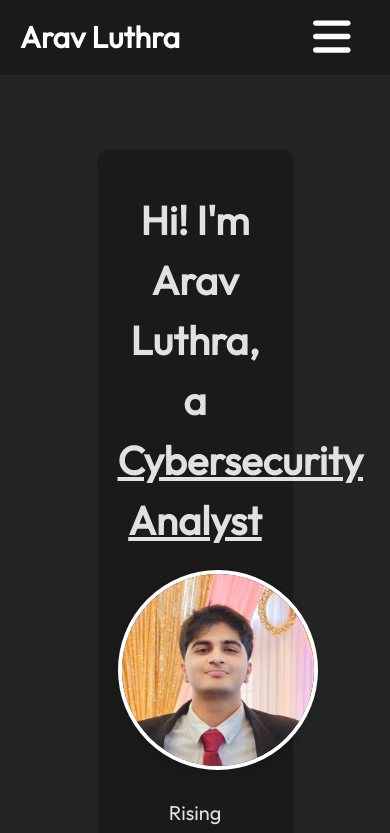
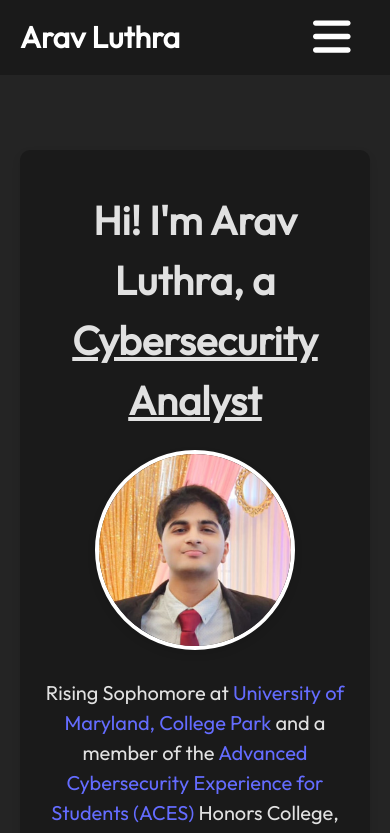
Before and after one commit to aluthra23/personal-website, a React (Vite) app: page /personal-website in a window 390 px wide. Shown: the top 833 px of the page. Built offline with nearby package versions, Linux system fonts and the light colour scheme.

Commit message:
updated home page

```diff
--- a/src/components/home/Home.jsx
+++ b/src/components/home/Home.jsx
@@ -1,25 +1,23 @@
 // src/components/home/Home.jsx
-import React, {useState, useEffect} from 'react';
+import React, { useState, useEffect } from 'react';
 import { Link } from 'react-router-dom';
 import Footer from '../footer/Footer';
 import './home.css'; // Import Home-specific CSS
 import AravImage from '../../assets/Arav_Image.jpg'; // Import the image
 import Socials from './Socials';
-import {motion} from 'framer-motion';
-
-// import 'animate.css';
-
+import { motion } from 'framer-motion';
 
 function Home() {
   const scrollToTop = () => {
     window.scrollTo({ top: 0, behavior: 'smooth' }); // Smooth scroll to the top of the page
   };
+
   const [loopNum, setLoopNum] = useState(Math.floor(Math.random() * 3));
   const [isDeleting, setIsDeleting] = useState(false);
   const [text, setText] = useState('');
   const [delta, setDelta] = useState(300 - Math.random() * 100);
   const [index, setIndex] = useState(1);
-  const toRotate = [ "Software Engineer", "Data Scientist", "Cybersecurity Analyst" ];
+  const toRotate = ["Software Engineer", "Data Scientist", "Cybersecurity Analyst"];
   const period = 2000;
 
   useEffect(() => {
@@ -58,17 +56,19 @@ function Home() {
   return (
     <motion.div
       className="whole-home"
-      initial={{opacity: 0}}
-      animate={{opacity: 1}}
-      exit={{opacity: 0}}
+      initial={{ opacity: 0 }}
+      animate={{ opacity: 1 }}
+      exit={{ opacity: 0 }}
     >
       {/* <Navbar /> */}
       <div className="home-container">
         <div className="home-card">
-          <h2>{`Hi! I'm Arav Luthra, a `} <b><u>{text}</u></b></h2>
+          <div className="intro-container">
+            <h2>{`Hi! I'm Arav Luthra, a `} <b><u>{text}</u></b></h2>
+            <img src={AravImage} alt="Arav Luthra" className="profile-image" />
+          </div>
           <div className="home-content">
             <div className='bio-text'>
-              <img src={AravImage} alt="Arav Luthra" className="profile-image" />
               <p>Rising Sophomore at <a href="https://umd.edu/" target="_blank">University of Maryland, College Park</a> and a member of the <a href="https://aces.umd.edu/" target="_blank">Advanced Cybersecurity Experience for Students (ACES)</a> Honors College, pursuing a double major in <a href="https://www.cs.umd.edu/" target="_blank">Computer Science</a> and <a href="https://www-math.umd.edu/" target="_blank">Mathematics</a></p>
             </div>
             <div className='contact-text'>
@@ -90,7 +90,7 @@ function Home() {
         </div>
 
         <div className="about-me-card">
-          <Socials/>
+          <Socials />
         </div>
         <Footer />
       </div>
--- a/src/components/home/home.css
+++ b/src/components/home/home.css
@@ -26,7 +26,7 @@
   padding: 30px;
   border-radius: 10px;
   box-shadow: 0 4px 8px rgba(0, 0, 0, 0.1);
-  max-width: 1100px;
+  max-width: 800px;
   margin: 20px;
   font-size: 25px;
 }
@@ -81,13 +81,17 @@
 
 /* Media queries for responsiveness */
 @media only screen and (max-width: 600px) {
+  .intro-container {
+    flex-direction: column;
+  }
+
   .home-container {
     padding-top: 130px;
   }
   .home-card, .about-me-card {
-    padding: 20px;
-    font-size: 20px;
-    max-width: 50%;
+    padding: 20px; /* Decrease padding */
+    font-size: 20px; /* Decrease font size */
+    max-width: 90%; /* Adjust max width */
   }
 
   .home-card h2, .about-me-card h2 {
```
